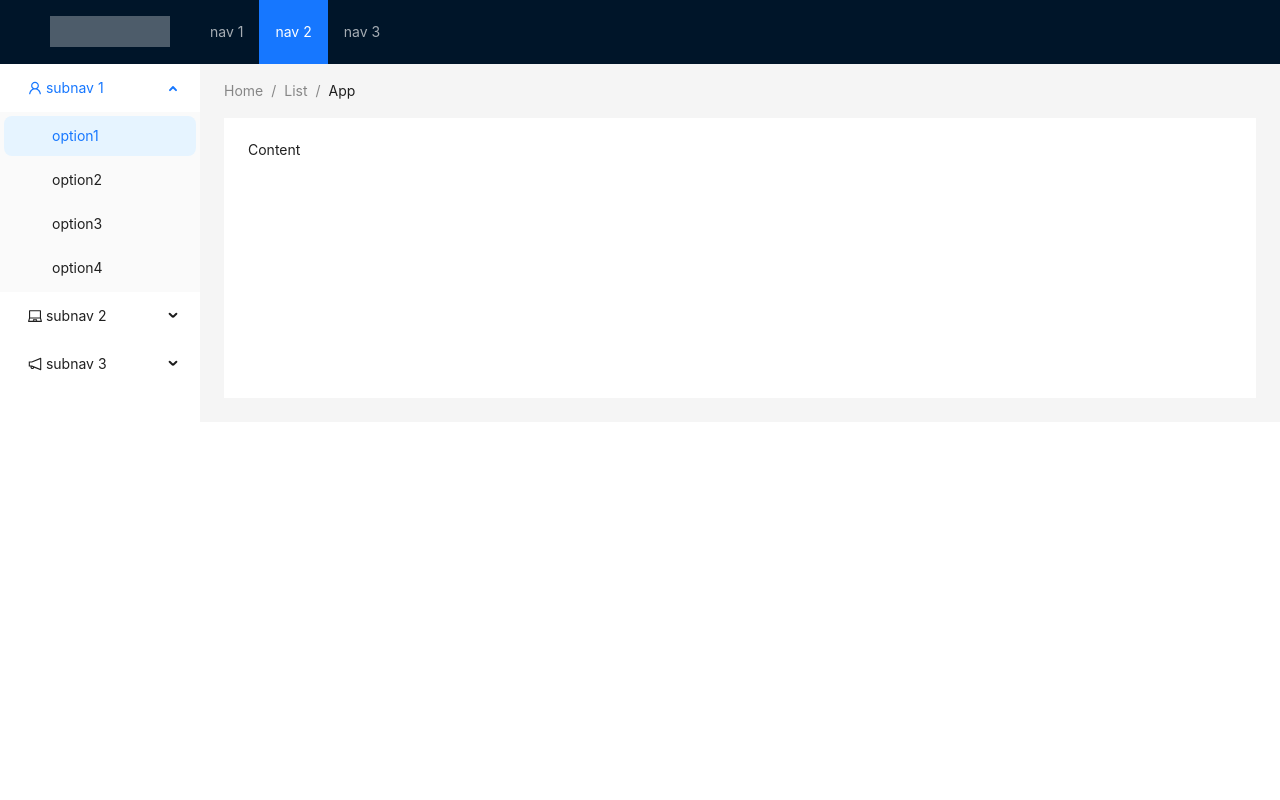
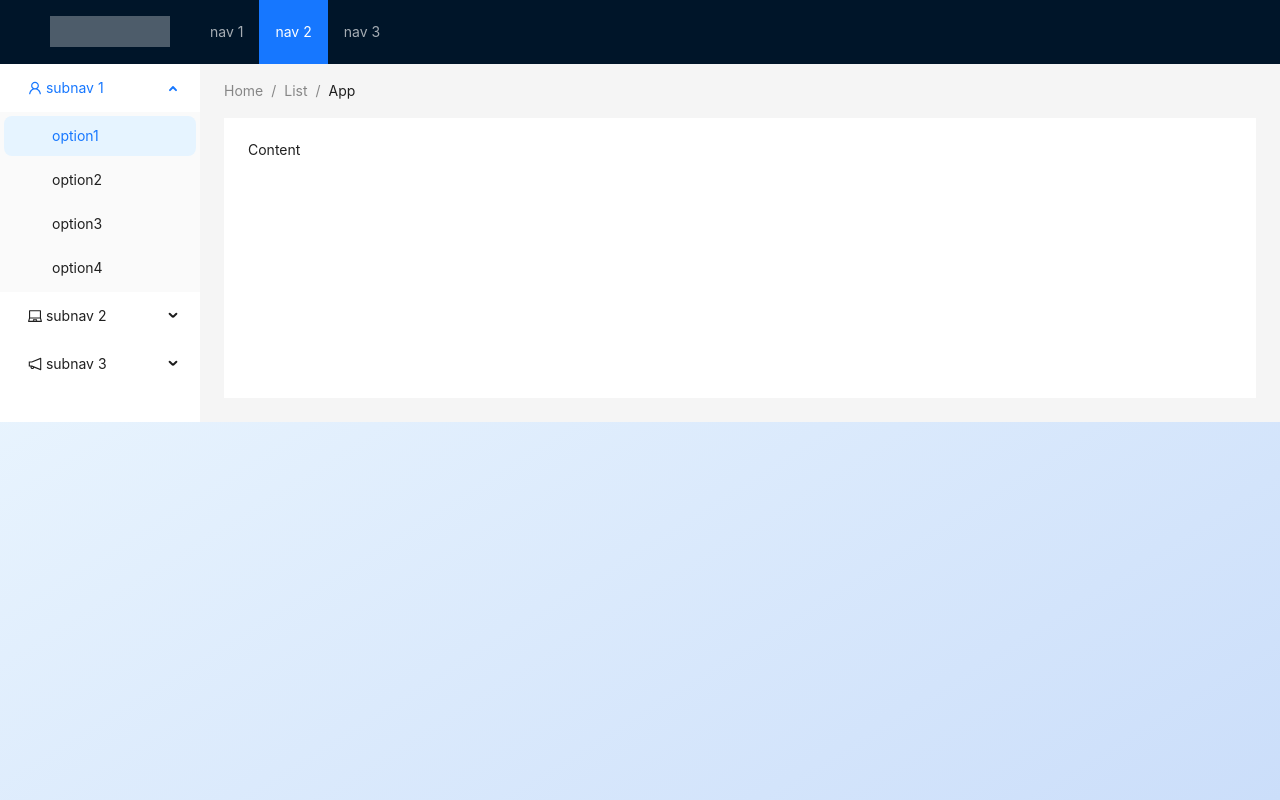
Before and after one commit to Criel14/train-web, a Vue app: page / in a window 1280 px wide. Built offline with nearby package versions, Linux system fonts and the light colour scheme; no server answers.

Commit message:
登录成功跳转到控台主页

```diff
--- a/src/views/LoginView.vue
+++ b/src/views/LoginView.vue
@@ -54,15 +54,15 @@
 import {reactive} from 'vue';
 import axios from "axios";
 import {notification} from "ant-design-vue";
-// import {useRouter} from 'vue-router'
-// import store from "@/store";
+import {useRouter} from 'vue-router'
+import store from "@/store";
 
 const loginForm = reactive({
   mobile: '',
   code: '',
 });
 
-// const router = useRouter();
+const router = useRouter();
 
 const getCode = () => {
   axios.post("/member/member/code", {
@@ -82,9 +82,9 @@ const login = () => {
     let data = response.data;
     if (data.success) {
       notification.success({description: "登录成功"});
-      // 登录成功，跳到控台主页
-      // router.push("/welcome");
-      // store.commit("setMember", data.content);
+      // 登录成功，跳转到控台主页
+      router.push("/");
+      store.commit("setMember", data.content);
     } else {
       notification.error({description: data.message});
     }
--- a/src/views/MainView.vue
+++ b/src/views/MainView.vue
@@ -83,7 +83,11 @@ const selectedKeys2 = ref(['1']);
 const openKeys = ref(['sub1']);
 </script>
 
-<style scoped>
+<style>
+body {
+  background: linear-gradient(to bottom right, #f2fbff, #cbdefa);
+}
+
 .logo {
   float: left;
   width: 120px;
```
